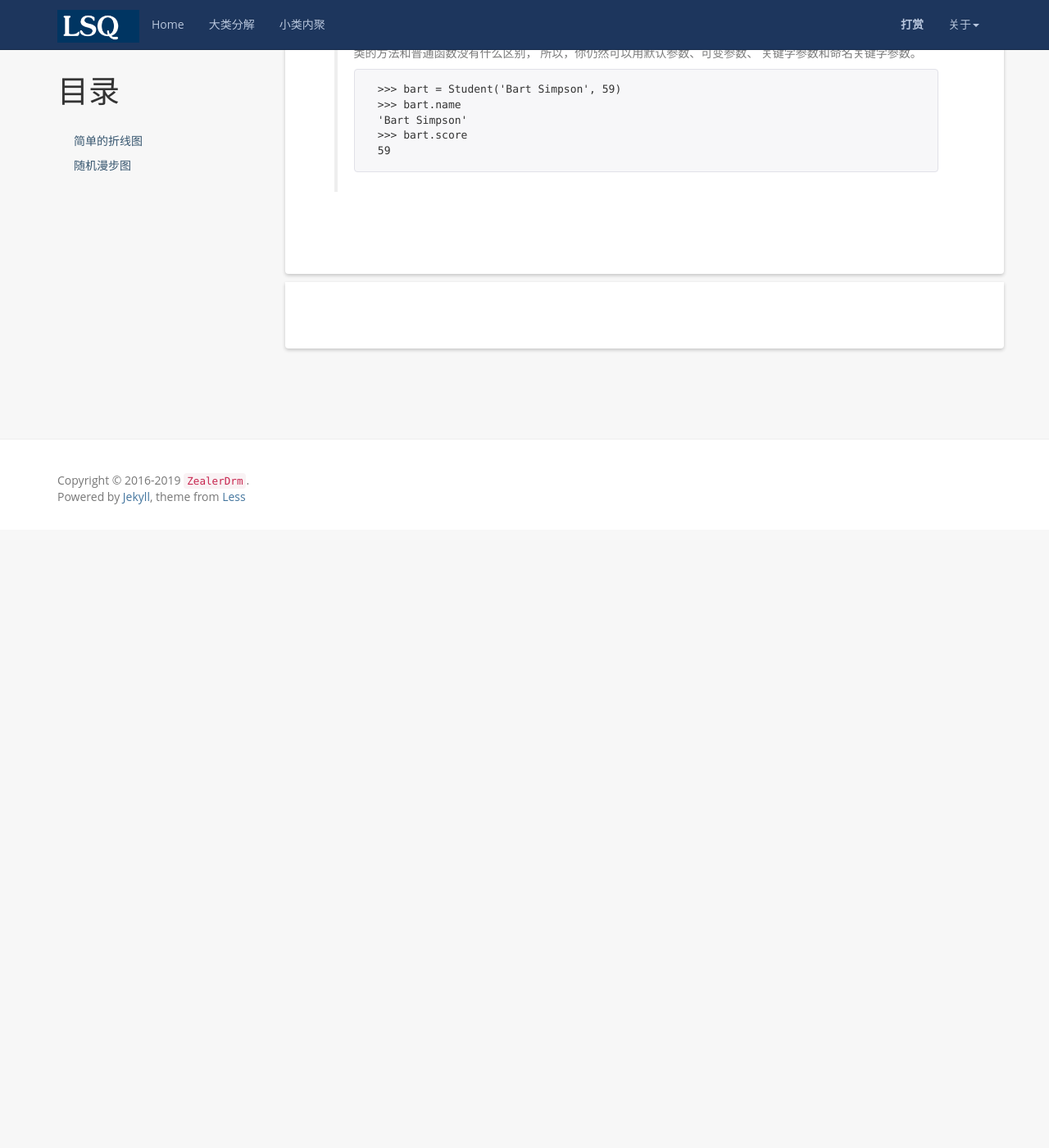
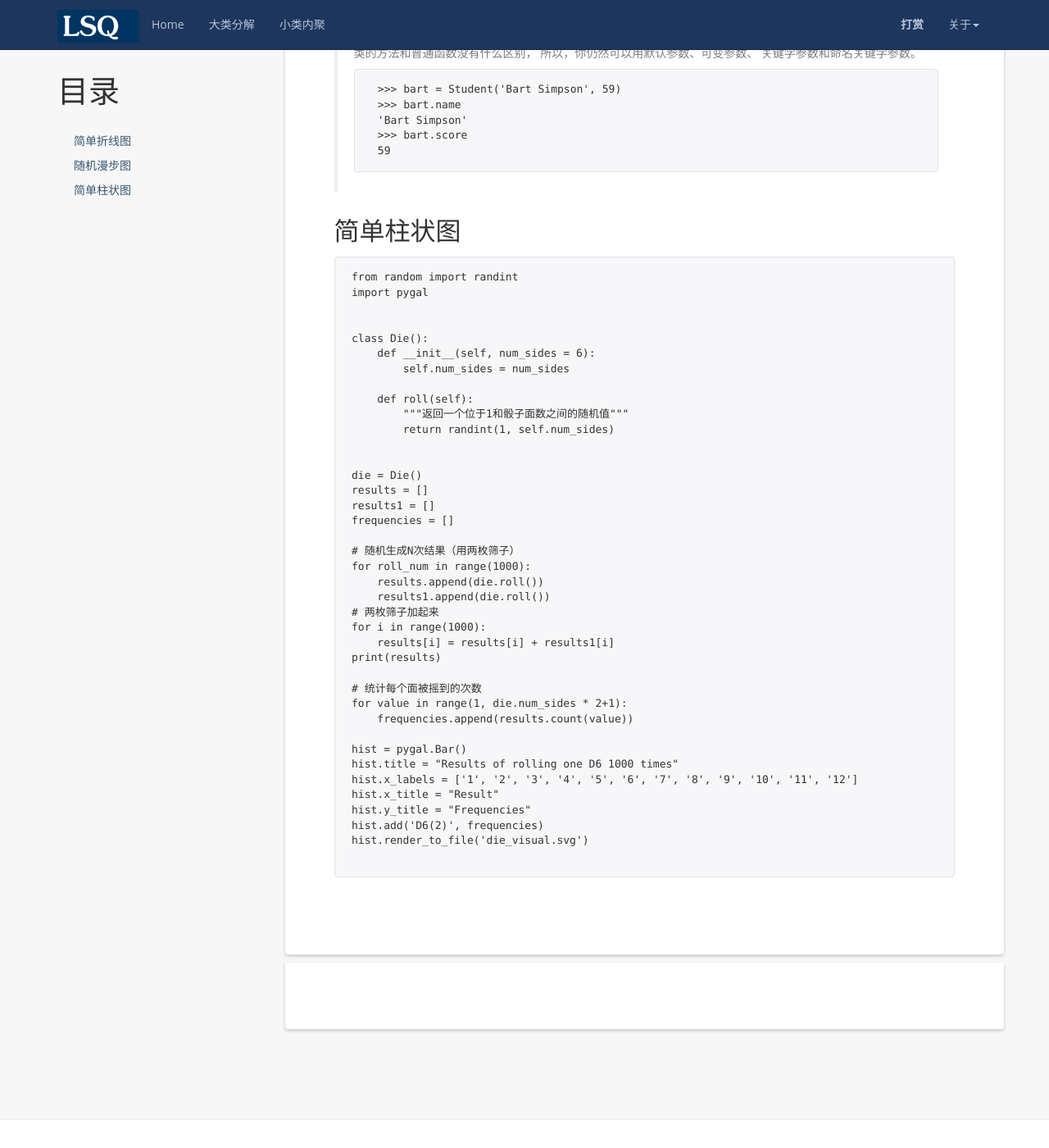
Before and after one commit to liuliaocheng/liuliaocheng.github.io, a Jekyll site: the page built from _posts/2019-03-24-python_3.md, in a window 1280 px wide and 1400 px high, scrolled down 3387 px. Shown: the whole window at 82% size. Built offline with Jekyll 4.4.1, drawn with Linux system fonts in a browser that asks for light colours; nearby versions of some CDN libraries; Markdown is read by kramdown in place of the engine named in the settings; comment, search, counter and statistics services are not loaded; before the commit the page ends 4033 px from its top, so only the background shows below that.

Commit message:
03241833

````diff
--- a/_posts/2019-03-24-python_3.md
+++ b/_posts/2019-03-24-python_3.md
@@ -1,7 +1,7 @@
 ---
 layout: post
 title:  数据可视化(1)
-date:   2019-03-24 10:10:00 +0800
+date:   2019-03-24 10:15:00 +0800
 categories: Python
 tag: Python
 ---
@@ -174,3 +174,46 @@ while True:
 >  >>> bart.score
 >  59
 > ```
+
+## 简单柱状图
+``` python
+from random import randint
+import pygal
+
+
+class Die():
+    def __init__(self, num_sides = 6):
+        self.num_sides = num_sides
+
+    def roll(self):
+        """返回一个位于1和骰子面数之间的随机值"""
+        return randint(1, self.num_sides)
+
+
+die = Die()
+results = []
+results1 = []
+frequencies = []
+
+# 随机生成N次结果（用两枚筛子）
+for roll_num in range(1000):
+    results.append(die.roll())
+    results1.append(die.roll())
+# 两枚筛子加起来
+for i in range(1000):
+    results[i] = results[i] + results1[i]
+print(results)
+
+# 统计每个面被摇到的次数
+for value in range(1, die.num_sides * 2+1):
+    frequencies.append(results.count(value))
+
+hist = pygal.Bar()
+hist.title = "Results of rolling one D6 1000 times"
+hist.x_labels = ['1', '2', '3', '4', '5', '6', '7', '8', '9', '10', '11', '12']
+hist.x_title = "Result"
+hist.y_title = "Frequencies"
+hist.add('D6(2)', frequencies)
+hist.render_to_file('die_visual.svg')
+
+```
````
Also changed, not shown: other parts of _posts/2019-03-24-python_3.md (+1 -1 lines).
